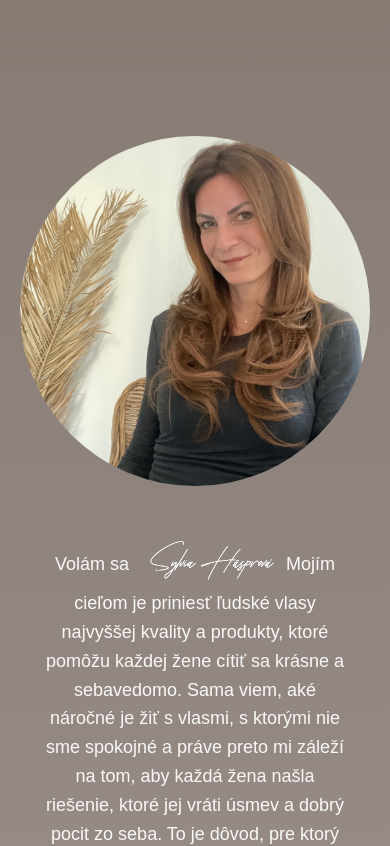
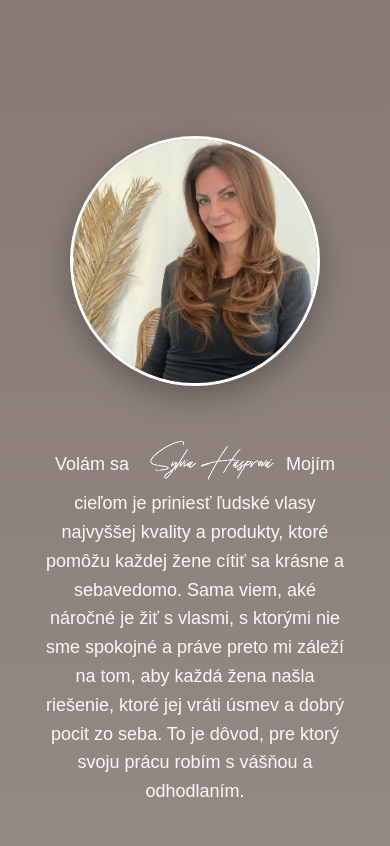
Before and after one commit to rolinagy0513/silkyHair, a React (Vite) app in the folder app/: page / in a window 390 px wide. Shown: the part 1660-2506 px from the top of the page. Built offline with nearby package versions, Linux system fonts and the light colour scheme; a web font is replaced by a local one.

Commit message:
Resolved issues

```diff
--- a/app/src/components/modal/ClipInModal.jsx
+++ b/app/src/components/modal/ClipInModal.jsx
@@ -1,7 +1,7 @@
 import {useContext, useEffect} from "react";
 
 import titleDual from "../../assets/Modal/ClipIn/ClipInTitleSK-ENG.png"
-import titleHUN from "../../assets/Modal/ClipIn/ClipInTitleHUN.png"
+import titleHUN from "../../assets/Modal/ClipIn/ClipInTitleHUN2.png"
 
 import product1 from "../../assets/Modal/ClipIn/CLipInModalImage1.png"
 import product2 from "../../assets/Modal/ClipIn/ClipInModalImage2.png"
--- a/app/src/components/modal/ClipTopModal.jsx
+++ b/app/src/components/modal/ClipTopModal.jsx
@@ -1,7 +1,7 @@
 import React, {useContext, useEffect} from "react";
 
 import titleDual from "../../assets/Modal/ClipTop/ClipTopTitleSK-ENG.png";
-import titleHUN from "../../assets/Modal/ClipTop/ClipTopTitleHUN.png";
+import titleHUN from "../../assets/Modal/ClipTop/ClipTopTitleHUN2.png";
 
 import product1 from "../../assets/Modal/ClipTop/ClipTopModalImage1.png";
 import product2 from "../../assets/Modal/ClipTop/ClipTopModalImage2.png";
--- a/app/src/components/modal/KeratinModal.jsx
+++ b/app/src/components/modal/KeratinModal.jsx
@@ -2,7 +2,7 @@ import {useContext, useEffect} from "react";
 
 import titleSK from "../../assets/Modal/Keratin/KeratinTitleSK.png"
 import titleENG from "../../assets/Modal/Keratin/KeratinTitleENG.png"
-import titleHUN from "../../assets/Modal/Keratin/KeratinTitleHUN.png"
+import titleHUN from "../../assets/Modal/Keratin/KeratinTitleHUN2.png"
 
 import {ModalContext} from "../../context/ModalContext.jsx";
 import {LanguageContext} from "../../context/LanguageContext.jsx";
--- a/app/src/components/modal/NaturalHairModal.jsx
+++ b/app/src/components/modal/NaturalHairModal.jsx
@@ -2,7 +2,7 @@ import React, {useContext, useEffect} from "react";
 
 import titleSK from "../../assets/Modal/NaturalHair/NaturalHairTitleSK.png";
 import titleENG from "../../assets/Modal/NaturalHair/NaturalHairTitleENG.png";
-import titleHUN from "../../assets/Modal/NaturalHair/NaturalHairTitleHUN.png"
+import titleHUN from "../../assets/Modal/NaturalHair/NaturalHairTitleHUN2.png"
 
 import product1 from "../../assets/Modal/NaturalHair/NaturalHairModalImage1.png";
 import product2 from "../../assets/Modal/NaturalHair/NaturalHairModalImage2.png";
--- a/app/src/components/page/BeforeAfter.jsx
+++ b/app/src/components/page/BeforeAfter.jsx
@@ -6,6 +6,8 @@ import before2 from "../../assets/Page/BeforeAfter/before2.png";
 import after2 from "../../assets/Page/BeforeAfter/after2.png";
 import before3 from "../../assets/Page/BeforeAfter/before3.png";
 import after3 from "../../assets/Page/BeforeAfter/after3.png";
+import before4 from "../../assets/Page/BeforeAfter/before4.jpg";
+import after4 from "../../assets/Page/BeforeAfter/after4.jpg";
 
 import {LanguageContext} from "../../context/LanguageContext.jsx";
 
@@ -77,6 +79,23 @@ const BeforeAfter = () =>{
                 </div>
             </div>
 
+            <div className="before-after-row">
+                <div className="before-after-grid">
+                    <div className="ba-image-container">
+                        <div className="ba-image">
+                            <img src={before4} alt="before3"/>
+                        </div>
+                        <p>{beforeAfter.before}</p>
+                    </div>
+                    <div className="ba-image-container">
+                        <div className="ba-image">
+                            <img src={after4} alt="after1"/>
+                        </div>
+                        <p>{beforeAfter.after}</p>
+                    </div>
+                </div>
+            </div>
+
         </section>
     )
 
--- a/app/src/components/page/styles/Introduction.css
+++ b/app/src/components/page/styles/Introduction.css
@@ -22,6 +22,8 @@
     aspect-ratio: 1 / 1;
     border-radius: 50%;
     overflow: hidden;
+    border: 4px solid #fff;
+    box-shadow: 0 10px 30px rgba(0, 0, 0, 0.3);
 }
 
 .profile-main-image {
@@ -90,6 +92,10 @@
         font-size: 20px;
         line-height: 1.7;
     }
+
+    .profile-image-wrapper {
+        max-width: 350px;
+    }
 }
 
 @media (max-width: 968px) {
@@ -122,6 +128,11 @@
         line-height: 1.6;
         margin-bottom: 20px;
     }
+
+    .profile-image-wrapper {
+        max-width: 300px;
+        margin: 0 auto;
+    }
 }
 
 @media (max-width: 640px) {
@@ -150,4 +161,9 @@
         line-height: 1.6;
         margin-bottom: 18px;
     }
+
+    .profile-image-wrapper {
+        max-width: 250px;
+        border-width: 3px;
+    }
 }
--- a/app/src/utility/Trsanslations.js
+++ b/app/src/utility/Trsanslations.js
@@ -326,7 +326,7 @@ const translations = {
                 text: "Széles választékban kínálunk európai és szláv hajat a legmagasabb minőségben. Különböző típusokban, az egyenestől a hullámosan át a göndörig.\n\nKülönböző hosszúságban és színben, a természetes árnyalatoktól a festettekig. Minden haj gondosan ki vannak fésülve a rövid hajtól, így a haj teljes hosszában egyenletes sűrűséget biztosítunk, elvékonyodó végek nélkül.",
             },
             clipTop:{
-                text: "A Clip Top egy innovatív hajkiegészítő, amelyet a hajhullással, ritkullással, azaz a fejbőr alopecájával, valamint a vékony és finom hajjal küzdő hölgyek számára terveztek.\n\nSegít elfedni a problémás területeket, ugyanakkor volument és természetes megjelenést kölcsönöz a hajnak, miközben légáteresztő, a fejbőr nem izzad.\n\nViselése kényelmes, könnyen használható, és tökéletesen illeszkedik a saját hajához. Ennek köszönhetően gyorsan és könnyedén változtathat megjelenésén néhány másodperc alatt, és magabiztosabbnak érezheti magát.\n\nA Clip topot különböző színekben és változatokban kínáljuk, így minden hölgy kiválaszthatja a számára legmegfelelőbbet. Diszkrét csatokkal könnyen és gyorsan felhelyezhető, és kiváló minőségű emberi hajból készült, amelyet szárítással, vasalással és göndörítéssel is formázható. Ideális megoldás azokra a napokra is, amikor ápoltnak szeretne látszani hajmosás nélkül.",
+                text: "A Clip Top egy innovatív hajkiegészítő, amelyet a hajhullással, ritkullással, azaz a fejbőr alopecijával, valamint a vékony és finom hajjal küzdő hölgyek számára terveztek.\n\nSegít elfedni a problémás területeket, ugyanakkor volument és természetes megjelenést kölcsönöz a hajnak, miközben légáteresztő, a fejbőr nem izzad.\n\nViselése kényelmes, könnyen használható, és tökéletesen illeszkedik a saját hajához. Ennek köszönhetően gyorsan és könnyedén változtathat megjelenésén néhány másodperc alatt, és magabiztosabbnak érezheti magát.\n\nA Clip topot különböző színekben és változatokban kínáljuk, így minden hölgy kiválaszthatja a számára legmegfelelőbbet. Diszkrét csatokkal könnyen és gyorsan felhelyezhető, és kiváló minőségű emberi hajból készült, amelyet szárítással, vasalással és göndörítéssel is formázható. Ideális megoldás azokra a napokra is, amikor ápoltnak szeretne látszani hajmosás nélkül.",
             },
             clipIn:{
               text:"A csatos póthaj nagyszerű választás, ha hosszú és dús hajat szeretne elérhető áron, anélkül, hogy hosszas fodrászlátogatásra lenne szüksége.\n" +
```
